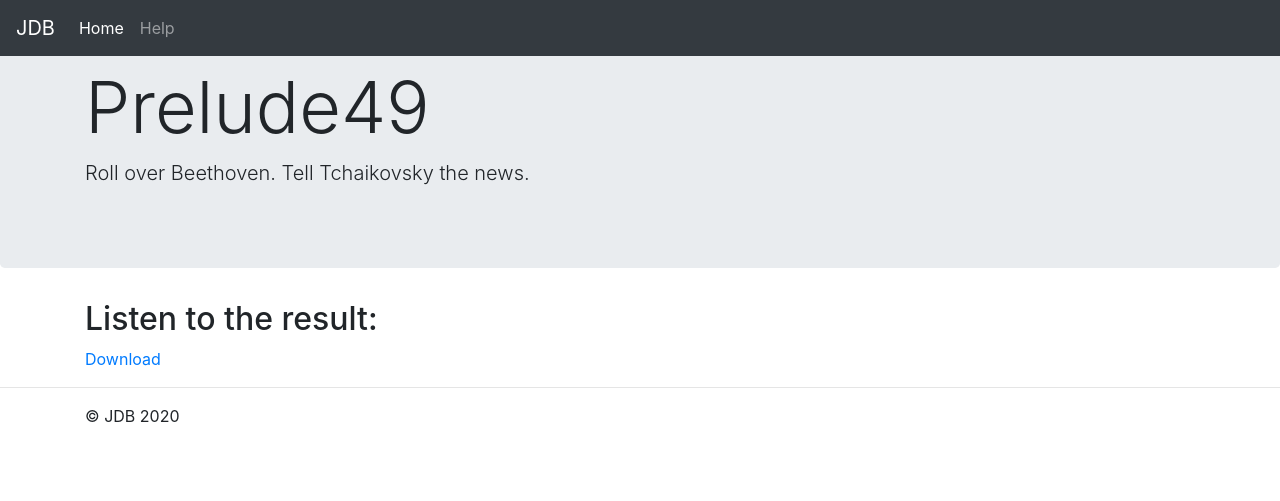
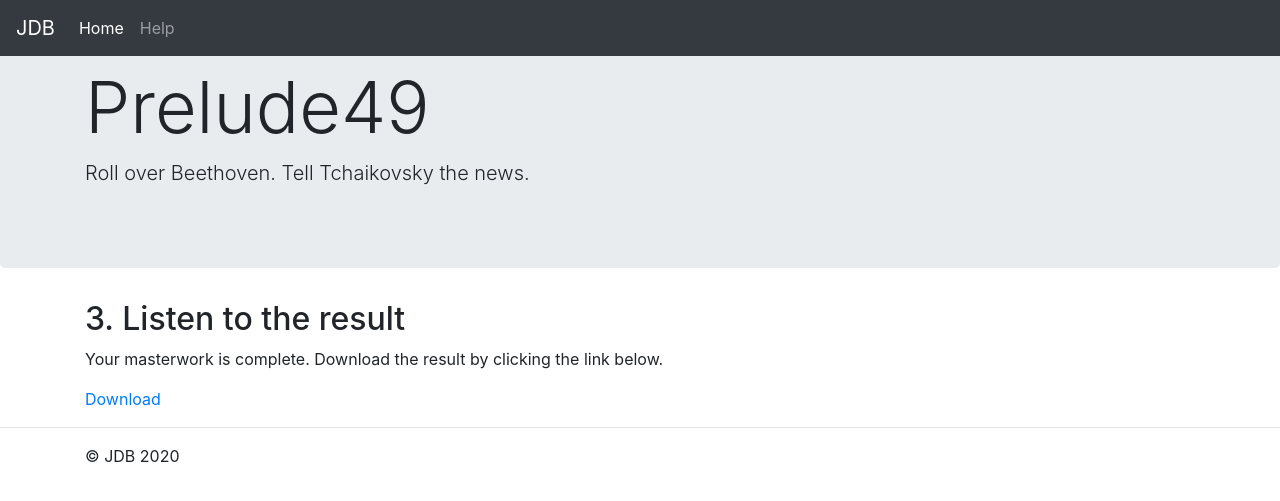
Before and after one commit to davidalvin/harmonizer_website, a Flask app: page /processing in a window 1280 px wide. Shown: the top 501 px of the page. Run offline with Flask 2, Linux system fonts and the light colour scheme; some libraries are stand-ins or nearby versions.

Commit message:
Updated the instructions

```diff
--- a/webapp/templates/listen.html
+++ b/webapp/templates/listen.html
@@ -4,7 +4,8 @@
 <div class="container">
   <div class="row">
     <div class="col-md-12">
-      <h2>Listen to the result:</h2>
+      <h2>3. Listen to the result</h2>
+      <p>Your masterwork is complete. Download the result by clicking the link below. </p>
       <a href="{{url_for('download')}}">Download</a>
     </div>
   </div>
```
